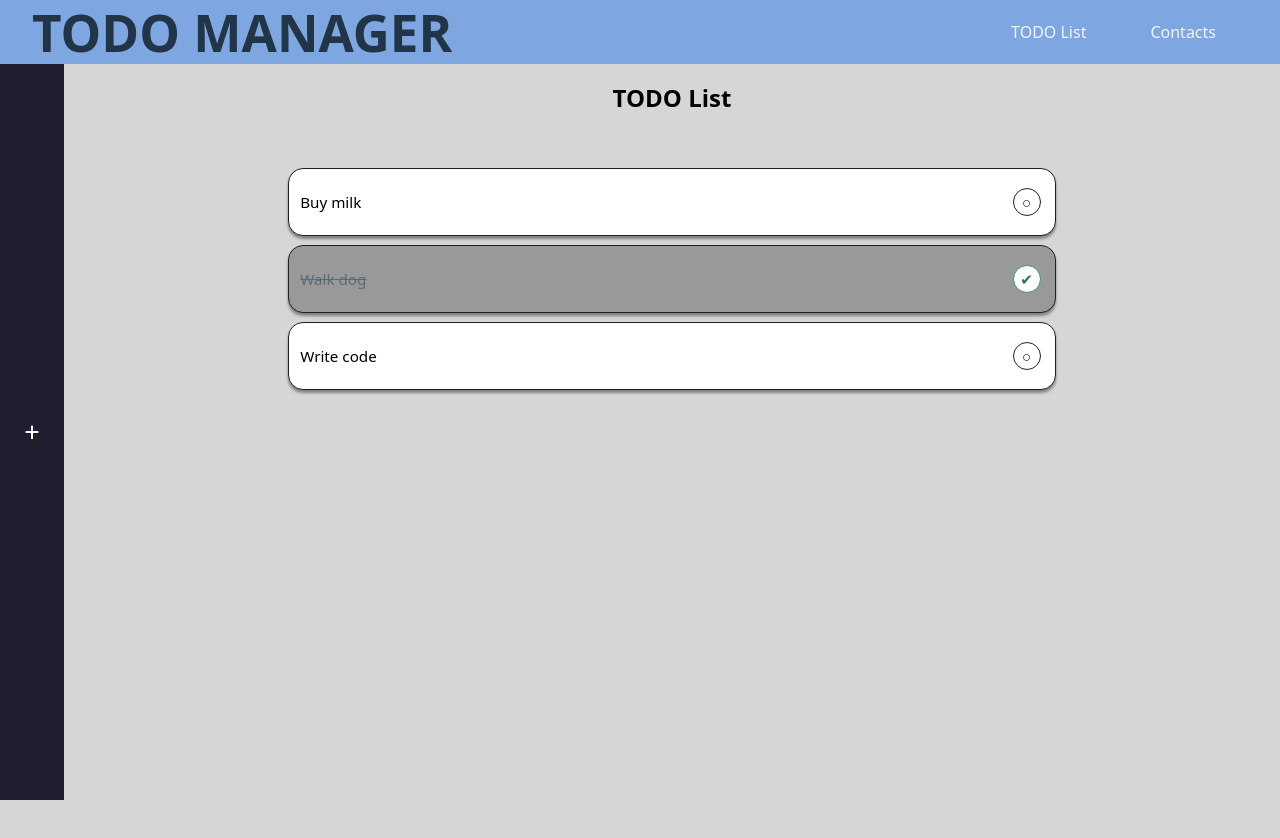
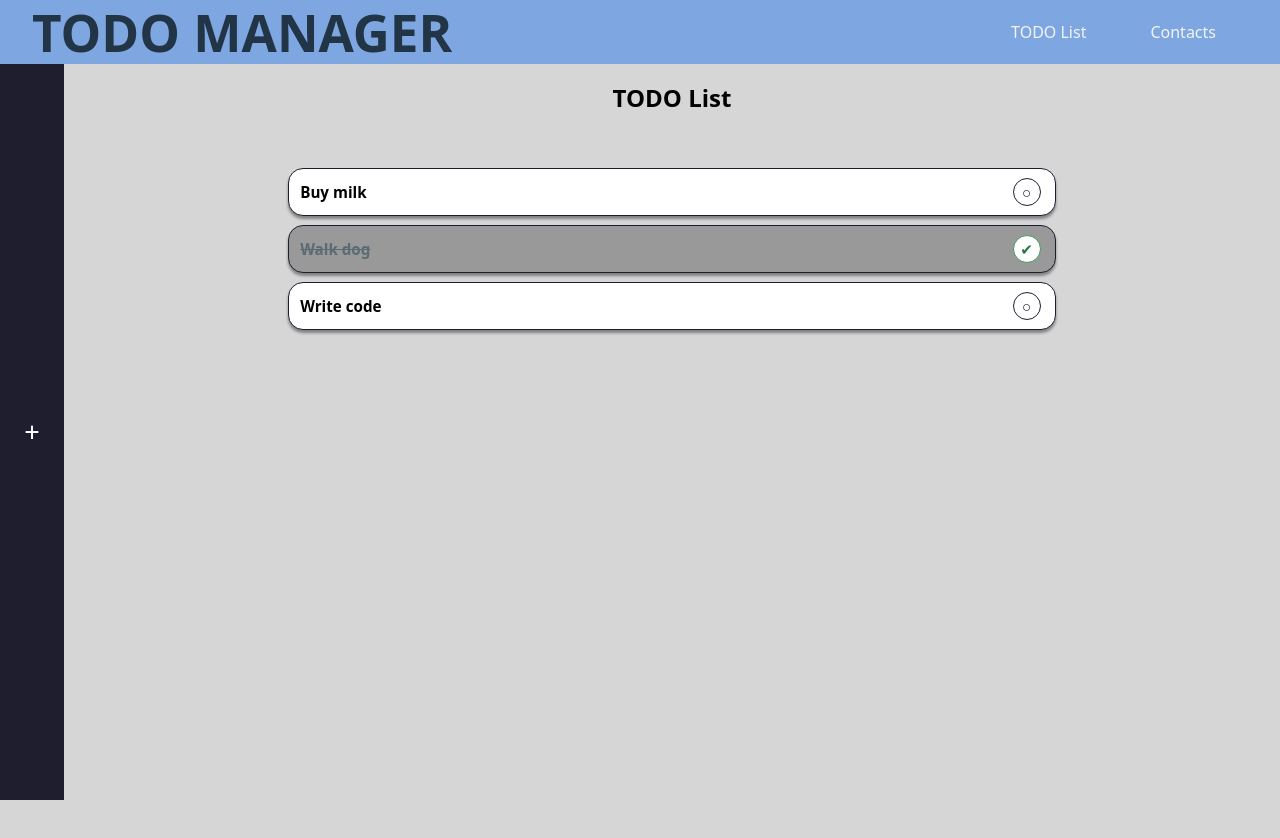
Before and after one commit to SamuelK152/Project03, a React (Vite) app: page /todos in a window 1280 px wide. Shown: the top 838 px of the page. Built offline with nearby package versions, Linux system fonts and the light colour scheme.

Commit message:
Todo description

```diff
--- a/src/components/TodoForm.jsx
+++ b/src/components/TodoForm.jsx
@@ -2,6 +2,7 @@ import { useState, useEffect, useRef } from "react";
 
 export default function TodoForm({ open, onOpen, onClose, onAdd }) {
   const [text, setText] = useState("");
+  const [desc, setDesc] = useState("");
   const inputRef = useRef(null);
   const drawerRef = useRef(null);
 
@@ -14,8 +15,9 @@ export default function TodoForm({ open, onOpen, onClose, onAdd }) {
   function handleSubmit(e) {
     e.preventDefault();
     if (!text.trim()) return;
-    onAdd(text.trim());
+    onAdd({ text: text.trim(), description: desc.trim() });
     setText("");
+    setDesc("");
     onClose();
   }
 
@@ -35,6 +37,15 @@ export default function TodoForm({ open, onOpen, onClose, onAdd }) {
                 value={text}
                 onChange={(e) => setText(e.target.value)}
                 placeholder="e.g. Buy milk"
+              />
+            </label>
+            <label>
+              <span>Description</span>
+              <input
+                value={desc}
+                onChange={(e) => setDesc(e.target.value)}
+                rows={3}
+                placeholder="Details..."
               />
             </label>
             <div className="drawer-actions">
--- a/src/components/TodoItem.jsx
+++ b/src/components/TodoItem.jsx
@@ -1,12 +1,41 @@
-export default function ToDoItem({ id, text, completed, onToggle }) {
+import { useState } from "react";
+
+export default function ToDoItem({
+  id,
+  text,
+  description,
+  completed,
+  onToggle,
+}) {
+  const [expanded, setExpanded] = useState(false);
+
+  function handleExpand() {
+    if (description) setExpanded((prev) => !prev);
+  }
+
   return (
-    <li className={`todo-pill ${completed ? "done" : ""}`}>
-      <span className="pill-text">{text}</span>
+    <li
+      className={`todo-pill ${completed ? "done" : ""} ${
+        expanded ? "expanded" : ""
+      }`}
+      onClick={handleExpand}
+    >
+      <div className="pill-info">
+        <div className="pill-row">
+          <span className="pill-text">{text}</span>
+        </div>
+        {expanded && description && (
+          <div className="pill-desc">{description}</div>
+        )}
+      </div>
       <button
         type="button"
         className="pill-toggle"
         aria-pressed={completed}
-        onClick={() => onToggle(id)}
+        onClick={(e) => {
+          e.stopPropagation();
+          onToggle(id);
+        }}
         title={completed ? "Mark incomplete" : "Complete"}
       >
         {completed ? "✔" : "○"}
--- a/src/components/TodoList.jsx
+++ b/src/components/TodoList.jsx
@@ -11,6 +11,7 @@ export default function ToDoList({ items = [], onToggle }) {
           key={item.id}
           id={item.id}
           text={item.text}
+          description={item.description}
           completed={item.completed}
           onToggle={onToggle}
         />
--- a/src/pages/TodosPage.jsx
+++ b/src/pages/TodosPage.jsx
@@ -1,19 +1,37 @@
+import { useState } from "react";
 import ToDoList from "../components/TodoList";
 import TodoForm from "../components/TodoForm.jsx";
-import { useState } from "react";
 
 let idSeq = 3;
 
 export default function TodosPage() {
   const [todos, setTodos] = useState([
-    { id: 0, text: "Buy milk", completed: false },
-    { id: 1, text: "Walk dog", completed: true },
-    { id: 2, text: "Write code", completed: false },
+    {
+      id: 0,
+      text: "Buy milk",
+      description: "2% from the store",
+      completed: false,
+    },
+    {
+      id: 1,
+      text: "Walk dog",
+      description: "30 min after work",
+      completed: true,
+    },
+    {
+      id: 2,
+      text: "Write code",
+      description: "Finish Todo App",
+      completed: false,
+    },
   ]);
   const [open, setOpen] = useState(false);
 
-  function handleAdd(text) {
-    setTodos((prev) => [...prev, { id: idSeq++, text, completed: false }]);
+  function handleAdd({ text, description }) {
+    setTodos((prev) => [
+      ...prev,
+      { id: idSeq++, text, description, completed: false },
+    ]);
   }
 
   function handleToggle(id) {
--- a/src/styles/App.css
+++ b/src/styles/App.css
@@ -202,7 +202,6 @@ main {
 
 .todo-pill {
   display: flex;
-  align-items: center;
   gap: 0.65rem;
   background: #ffffff;
   border: 1px solid #1e1e2f;
@@ -211,7 +210,21 @@ main {
   font-size: 0.95rem;
   line-height: 1.2;
   box-shadow: 0 3px 3px rgba(0, 0, 0, 0.4);
-  height: 3rem;
+  height: auto;
+  cursor: pointer;
+  user-select: none;
+  align-items: center;
+}
+
+.pill-info {
+  flex-direction: column;
+  align-items: stretch;
+}
+
+.pill-row {
+  display: flex;
+  align-items: center;
+  gap: 0.65rem;
 }
 
 .todo-pill:hover {
@@ -238,6 +251,7 @@ main {
   display: flex;
   align-items: center;
   justify-content: center;
+  margin-left: auto;
   font-size: 0.95rem;
   cursor: pointer;
   padding: 0;
@@ -265,4 +279,5 @@ main {
 .pill-text {
   flex: 1;
   overflow-wrap: anywhere;
+  font-weight: 700;
 }
```
